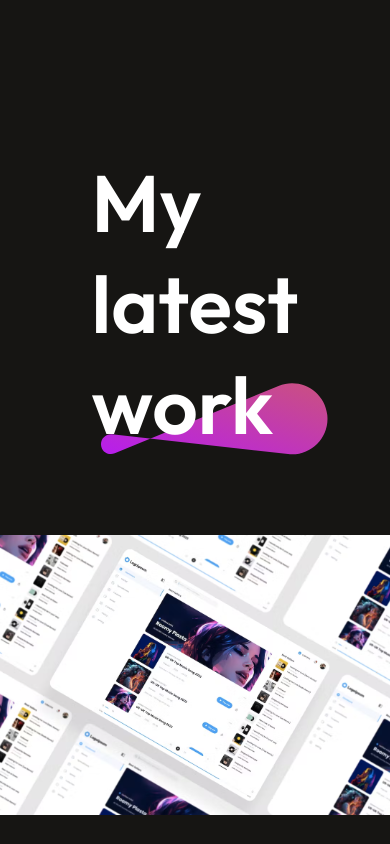
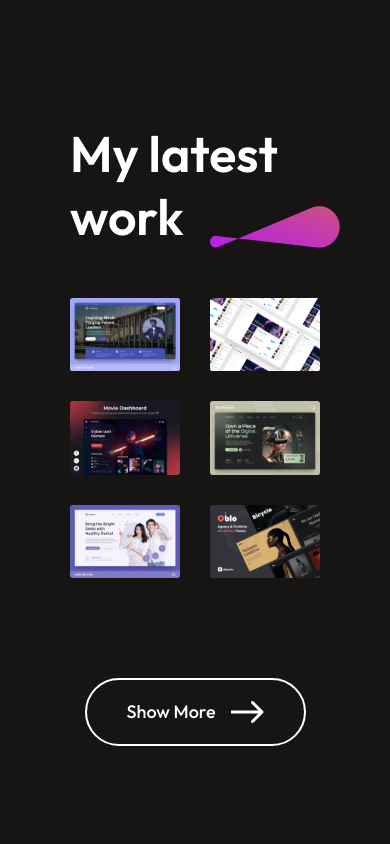
Before and after one commit to lanre647/my-react-portfolio, a React (Vite) app: page / in a window 390 px wide. Shown: the part 4080-4924 px from the top of the page. Built offline with nearby package versions, Linux system fonts and the light colour scheme.

Commit message:
made the Mywork component responsive

```diff
--- a/src/components/Mywork/Mywork.css
+++ b/src/components/Mywork/Mywork.css
@@ -55,8 +55,37 @@
   cursor: pointer;
 }
 
-.mywork-showmore:hover{
+.mywork-showmore:hover {
   gap: 30px;
   transition: 0.6s;
+}
 
+@media (max-width: 768px) {
+  .mywork {
+    align-items: start;
+    gap: 50px;
+    margin: 50px 70px;
+  }
+  .mywork-title h1 {
+    padding: 0;
+    font-size: 50px;
+  }
+  .mywork-title img {
+    width: 130px;
+    margin-right: -20px;
+  }
+  .mywork-container{
+    grid-template-columns: 1fr 1fr;
+    gap: 30px;
+  }
+  .mywork-container img{
+    width: 100%;
+    height: 100%;
+  }
+  .mywork-showmore{
+    padding: 20px 40px;
+    font-size: 18px;
+    margin: 50px auto;
+    cursor: pointer;
+  }
 }
```
